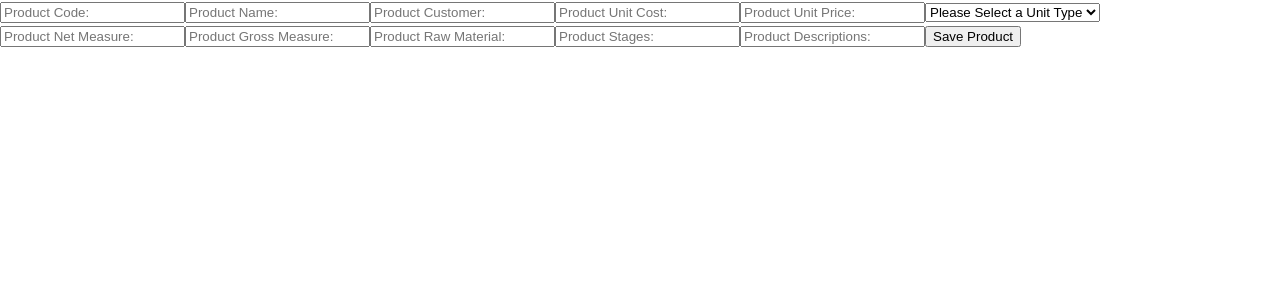
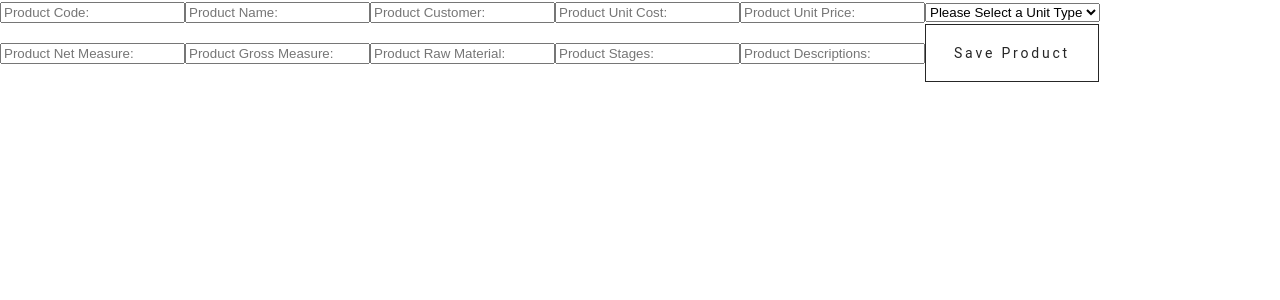
Before and after one commit to emrearabaci/shipping, a Next.js app: page /products/newProduct in a window 1280 px wide. Shown: the top 300 px of the page. Built offline with nearby package versions, Linux system fonts and the light colour scheme.

Commit message:
Update Button.js
Added "Button.module.scss" for styling component.

```diff
--- a/components/Button.js
+++ b/components/Button.js
@@ -1,6 +1,8 @@
+/* Styles */
+import styles from '../styles/components/Button.module.scss';
 export default function Button({ type, onClick, content }) {
   return (
-    <button type={type} onClick={onClick}>
+    <button className={`${styles.button}`} type={type} onClick={onClick}>
       {content}
     </button>
   );
```
